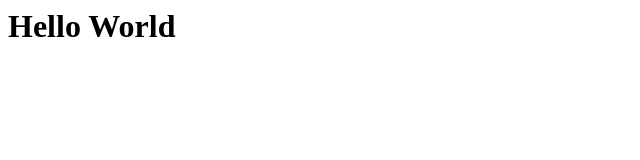
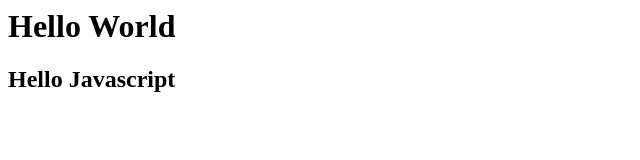
Before and after one commit to alleyful/study, a plain HTML site: page index.html in a window 1280 px wide. Shown: the whole page, without its empty margins (0-640 px from the left). Drawn offline with Linux system fonts and the light colour scheme.

Commit message:
first test

```diff
--- a/index.html
+++ b/index.html
@@ -1,8 +1,9 @@
 <html>
 <head>
-
+    <title>Hellow World</title>
 </head>
 <body>
 <h1>Hello World</h1>
+<h2>Hello Javascript</h2>
 </body>
 </html>
```
